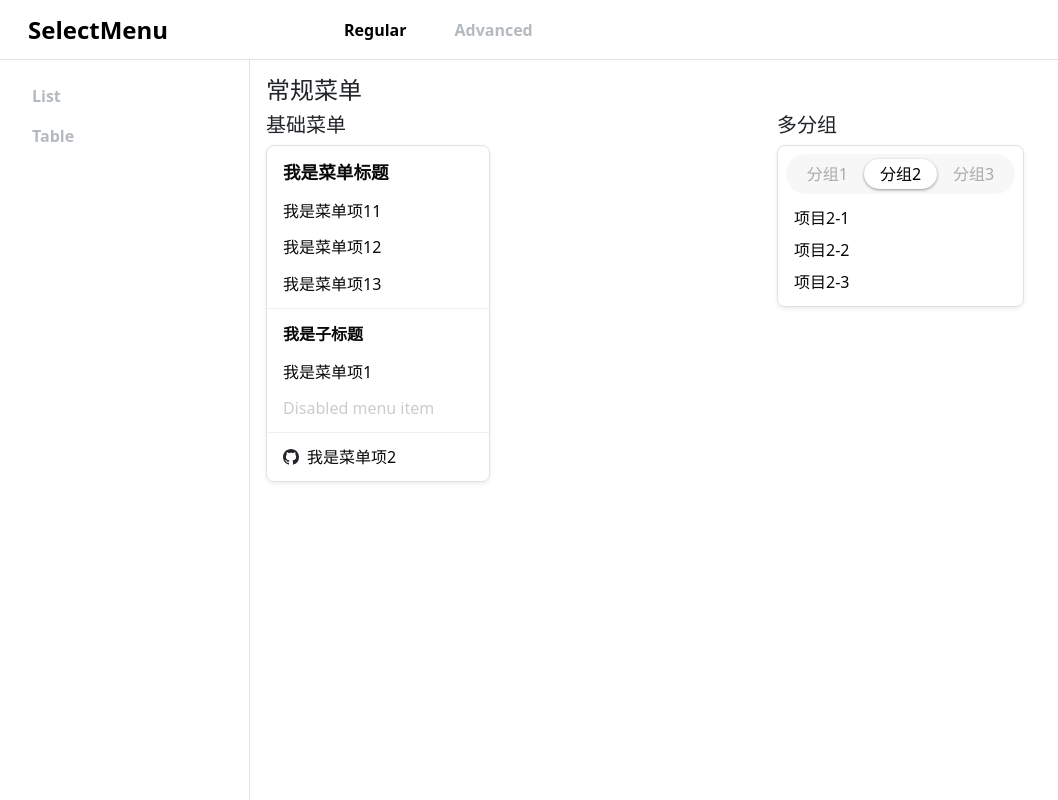
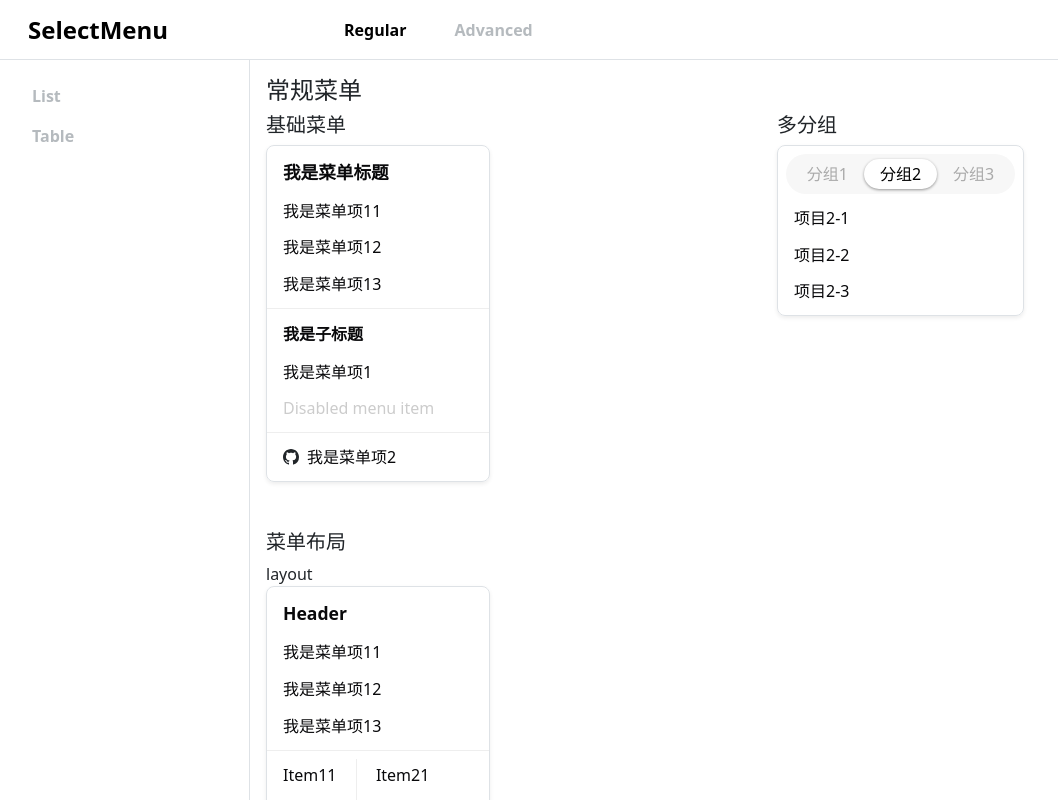
Before and after one commit to TerryZ/v-selectmenu, a Vue app: page /#/regular in a window 1280 px wide. Shown: the whole page, without its empty margins (0-1058 px from the left). Built offline with nearby package versions, Linux system fonts and the light colour scheme.

Commit message:
feat: regular menu 布局与分隔线

```diff
--- a/examples/ExamplesRegular.vue
+++ b/examples/ExamplesRegular.vue
@@ -9,28 +9,28 @@
           @action="menuAction"
         >
           <MenuHeader>我是菜单标题</MenuHeader>
-          <ItemElement action="item11">
+          <MenuItem action="item11">
             我是菜单项11
-          </ItemElement>
-          <ItemElement action="item12">
+          </MenuItem>
+          <MenuItem action="item12">
             我是菜单项12
-          </ItemElement>
-          <ItemElement action="item13">
+          </MenuItem>
+          <MenuItem action="item13">
             我是菜单项13
-          </ItemElement>
-          <ItemDivider />
-          <ItemHeader>我是子标题</ItemHeader>
-          <ItemElement action="item1">
+          </MenuItem>
+          <MenuDivider />
+          <MenuItemHeader>我是子标题</MenuItemHeader>
+          <MenuItem action="item1">
             我是菜单项1
-          </ItemElement>
-          <ItemElement
+          </MenuItem>
+          <MenuItem
             action="disabled"
             disabled
           >
             Disabled menu item
-          </ItemElement>
-          <ItemDivider />
-          <ItemElement
+          </MenuItem>
+          <MenuDivider />
+          <MenuItem
             action="item2"
             @click="itemClick"
           >
@@ -47,7 +47,7 @@
               </svg>
             </template>
             我是菜单项2
-          </ItemElement>
+          </MenuItem>
         </MenuBody>
       </div>
 
@@ -63,30 +63,32 @@
               name="group1"
               title="分组1"
             >
-              <ItemElement>项目1-1</ItemElement>
-              <ItemElement>项目1-2</ItemElement>
-              <ItemElement>项目1-3</ItemElement>
+              <MenuItem>项目1-1</MenuItem>
+              <MenuItem>项目1-2</MenuItem>
+              <MenuItem>项目1-3</MenuItem>
             </MenuGroupItem>
             <MenuGroupItem
               name="group2"
               title="分组2"
             >
-              <ItemElement>项目2-1</ItemElement>
-              <ItemElement>项目2-2</ItemElement>
-              <ItemElement>项目2-3</ItemElement>
+              <MenuItem>项目2-1</MenuItem>
+              <MenuItem>项目2-2</MenuItem>
+              <MenuItem>项目2-3</MenuItem>
             </MenuGroupItem>
             <MenuGroupItem
               name="group3"
               title="分组3"
             >
-              <ItemElement>项目3-1</ItemElement>
-              <ItemElement>项目3-2</ItemElement>
-              <ItemElement>项目3-3</ItemElement>
+              <MenuItem>项目3-1</MenuItem>
+              <MenuItem>项目3-2</MenuItem>
+              <MenuItem>项目3-3</MenuItem>
             </MenuGroupItem>
           </MenuGroup>
         </MenuBody>
       </div>
     </div>
+
+    <RegularLayout />
 
     <div class="mb-5" />
   </div>
@@ -95,13 +97,16 @@
 <script setup>
 import { ref } from 'vue'
 
-import MenuBody from '@/components/regular/MenuBody'
-import MenuHeader from '@/components/regular/MenuHeader'
-import MenuGroup from '@/components/regular/MenuGroup'
-import MenuGroupItem from '@/components/regular/MenuGroupItem'
-import ItemHeader from '@/components/regular/ItemHeader'
-import ItemElement from '@/components/regular/ItemElement'
-import ItemDivider from '@/components/regular/ItemDivider'
+import {
+  MenuBody,
+  MenuHeader,
+  MenuGroup,
+  MenuGroupItem,
+  MenuItem,
+  MenuItemHeader,
+  MenuDivider
+} from '@/'
+import RegularLayout from './RegularLayout.vue'
 
 const activeGroup = ref('group2')
 
--- /dev/null
+++ b/examples/RegularLayout.vue
@@ -0,0 +1,43 @@
+<template>
+  <h5>菜单布局</h5>
+  <div>
+    layout
+    <div>
+      <MenuBody class="border rounded-3 shadow-sm">
+        <MenuHeader>Header</MenuHeader>
+        <MenuItem>我是菜单项11</MenuItem>
+        <MenuItem>我是菜单项12</MenuItem>
+        <MenuItem>我是菜单项13</MenuItem>
+        <MenuDivider />
+        <MenuRow>
+          <MenuColumn>
+            <MenuItem>Item11</MenuItem>
+            <MenuItem>Item12</MenuItem>
+          </MenuColumn>
+          <MenuDivider :horizontal="false" />
+          <MenuColumn>
+            <MenuItem>Item21</MenuItem>
+            <MenuItem>Item22</MenuItem>
+            <MenuItem>Item23</MenuItem>
+          </MenuColumn>
+        </MenuRow>
+        <MenuDivider />
+        <MenuItem>我是菜单项21</MenuItem>
+        <MenuItem>我是菜单项22</MenuItem>
+        <MenuItem>我是菜单项23</MenuItem>
+      </MenuBody>
+    </div>
+  </div>
+</template>
+
+<script setup>
+// import { ref } from 'vue'
+import {
+  MenuItem,
+  MenuRow,
+  MenuColumn,
+  MenuHeader,
+  MenuBody,
+  MenuDivider
+} from '@/'
+</script>
--- a/src/components/regular/MenuBody.jsx
+++ b/src/components/regular/MenuBody.jsx
@@ -2,6 +2,7 @@ import { defineComponent, provide, toRef } from 'vue'
 import '../../styles/regular.sass'
 
 export default defineComponent({
+  name: 'MenuBody',
   props: {
     autoClose: { type: Boolean, default: true },
     modelValue: { type: String, default: '' }
@@ -28,7 +29,7 @@ export default defineComponent({
     return () => {
       return (
         <div class="sm-regular-container">
-          {slots.default && slots.default()}
+          {slots?.default?.()}
         </div>
       )
     }
--- a/src/components/regular/ItemDivider.jsx
+++ b/src/components/regular/MenuColumn.jsx
@@ -1,10 +1,12 @@
 import { defineComponent } from 'vue'
 
 export default defineComponent({
-  setup () {
+  setup (props, { slots }) {
     return () => {
       return (
-        <div class="sm-regular-item-divider" />
+        <div class="sm-regular-column">
+          {slots?.default?.()}
+        </div>
       )
     }
   }
--- /dev/null
+++ b/src/components/regular/MenuDivider.jsx
@@ -0,0 +1,16 @@
+import { defineComponent } from 'vue'
+
+export default defineComponent({
+  props: {
+    horizontal: { type: Boolean, default: true }
+  },
+  setup (props) {
+    return () => {
+      const direction = props.horizontal ? '' : '-vertical'
+      const className = `sm-regular-divider${direction}`
+      return (
+        <div class={className} />
+      )
+    }
+  }
+})
--- /dev/null
+++ b/src/components/regular/MenuRow.jsx
@@ -0,0 +1,13 @@
+import { defineComponent } from 'vue'
+
+export default defineComponent({
+  setup (props, { slots }) {
+    return () => {
+      return (
+        <div class="sm-regular-row">
+          {slots?.default?.()}
+        </div>
+      )
+    }
+  }
+})
--- a/src/styles/regular.sass
+++ b/src/styles/regular.sass
@@ -5,6 +5,12 @@
   max-height: 400px
   min-width: 14rem
   row-gap: .3rem
+  .sm-regular-row
+    display: flex
+    flex-direction: row
+  .sm-regular-column
+    display: flex
+    flex-direction: column
   .sm-regular-header
     display: flex
     font-size: 1.1rem
@@ -40,6 +46,9 @@
         cursor: default
     &-body
       padding-top: .5rem
+      row-gap: .3rem
+      display: flex
+      flex-direction: column
   .sm-regular-item
     display: flex
     align-items: center
@@ -65,6 +74,9 @@
     // margin-bottom: .5rem
     font-weight: 600
     padding: .3rem 1rem
-  .sm-regular-item-divider
+  .sm-regular-divider
     border-top: 1px solid #eee
     margin: .2rem 0
+  .sm-regular-divider-vertical
+    border-right: 1px solid #eee
+    margin: 0 .2rem
```
Also changed, not shown: src/components/regular/MenuItem.jsx (renamed from src/components/regular/ItemElement.jsx), src/components/regular/MenuItemHeader.jsx (renamed from src/components/regular/ItemHeader.jsx).
